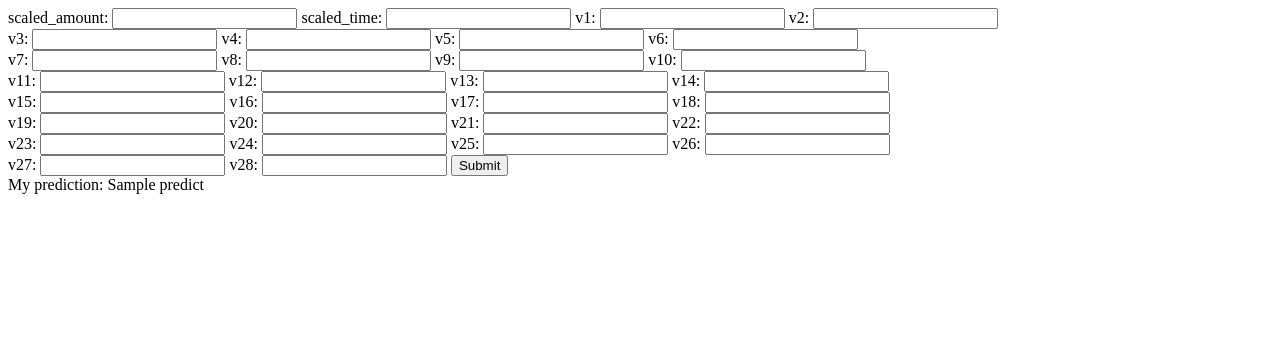
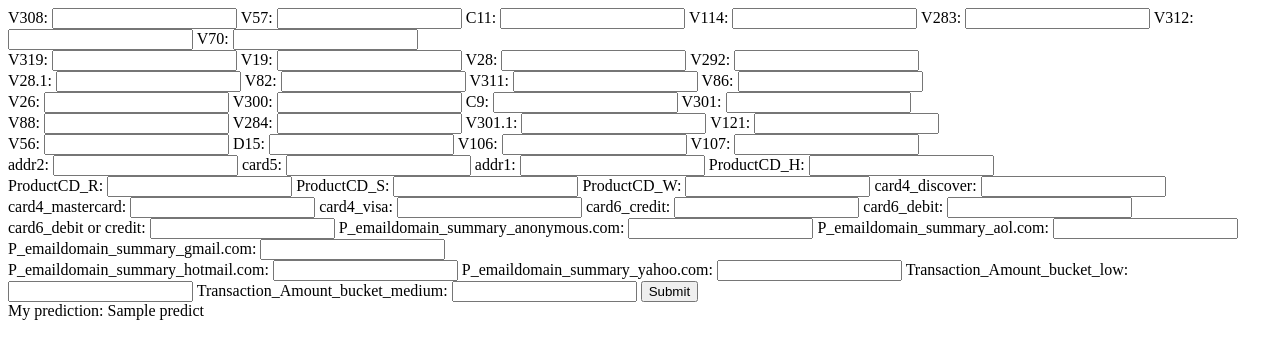
Before and after one commit to saurav2k1/credit-card-fraud-detection-sk, a Python web app: template templates/index.html in a window 1280 px wide. Shown: the top 359 px of the page. Run offline with Jinja, Linux system fonts and the light colour scheme; the template is opened without the code that fills it: most values are stand-ins (such as "Sample title", 1, 10 or a date in 2020).

Commit message:
updated model based inputs

```diff
--- a/templates/index.html
+++ b/templates/index.html
@@ -6,36 +6,53 @@
 </head>
 <body>
     <form action="{{ url_for('predict')}}" method="POST">
-        scaled_amount:  <input type="number" name="scaled_amount">
-        scaled_time:  <input type="number" name="scaled_time">
-        v1:  <input type="number" name="v1">
-        v2:  <input type="number" name="v2"><br>
-        v3:  <input type="number" name="v3">
-        v4:  <input type="number" name="v4">
-        v5:  <input type="number" name="v5">
-        v6:  <input type="number" name="v6"><br>
-        v7:  <input type="number" name="v7">
-        v8:  <input type="number" name="v8">
-        v9:  <input type="number" name="v9">
-        v10:  <input type="number" name="v10"><br>
-        v11:  <input type="number" name="v11">
-        v12:  <input type="number" name="v12">
-        v13:  <input type="number" name="v13">
-        v14:  <input type="number" name="v14"><br>
-        v15:  <input type="number" name="v15">
-        v16:  <input type="number" name="v16">
-        v17:  <input type="number" name="v17">
-        v18:  <input type="number" name="v18"><br>
-        v19:  <input type="number" name="v19">
-        v20:  <input type="number" name="v20">
-        v21:  <input type="number" name="v21">
-        v22:  <input type="number" name="v22"><br>
-        v23:  <input type="number" name="v23">
-        v24:  <input type="number" name="v24">
-        v25:  <input type="number" name="v25">
-        v26:  <input type="number" name="v26"><br>
-        v27:  <input type="number" name="v27">
-        v28:  <input type="number" name="v28">
+        V308:  <input type="number" name="V308">
+        V57:  <input type="number" name="V57">
+        C11:  <input type="number" name="C11">
+        V114:  <input type="number" name="V114">
+        V283:  <input type="number" name="V283">
+        V312:  <input type="number" name="V312">
+        V70:  <input type="number" name="V70"><br>
+        V319:  <input type="number" name="V319">
+        V19:  <input type="number" name="V19">
+        V28:  <input type="number" name="V28">
+        V292:  <input type="number" name="V292"><br>
+        V28.1:  <input type="number" name="V28.1">
+        V82:  <input type="number" name="V82">
+        V311:  <input type="number" name="V311">
+        V86:  <input type="number" name="V86"><br>
+        V26:  <input type="number" name="V26">
+        V300:  <input type="number" name="V300">
+        C9:  <input type="number" name="C9">
+        V301:  <input type="number" name="V301"><br>
+        V88:  <input type="number" name="V88">
+        V284:  <input type="number" name="V284">
+        V301.1:  <input type="number" name="V301.1">
+        V121:  <input type="number" name="V121"><br>
+        V56:  <input type="number" name="V56">
+        D15:  <input type="number" name="D15">
+        V106:  <input type="number" name="V106">
+        V107:  <input type="number" name="V107"><br>
+        addr2:  <input type="number" name="addr2">
+        card5:  <input type="number" name="card5">
+        addr1:  <input type="number" name="addr1">
+        ProductCD_H:  <input type="text" name="ProductCD_H"><br>
+        ProductCD_R:  <input type="text" name="ProductCD_R">
+        ProductCD_S:  <input type="text" name="ProductCD_S">
+        ProductCD_W:  <input type="text" name="ProductCD_W">
+        card4_discover:  <input type="text" name="card4_discover"><br>
+        card4_mastercard:  <input type="text" name="card4_mastercard">
+        card4_visa:  <input type="text" name="card4_visa">
+        card6_credit:  <input type="text" name="card6_credit">
+        card6_debit:  <input type="text" name="card6_debit"><br>
+        card6_debit or credit:  <input type="text" name="card6_debit or credit">
+        P_emaildomain_summary_anonymous.com:  <input type="text" name="P_emaildomain_summary_anonymous.com">
+        P_emaildomain_summary_aol.com:  <input type="text" name="P_emaildomain_summary_aol.com">
+        P_emaildomain_summary_gmail.com:  <input type="text" name="P_emaildomain_summary_gmail.com"><br>
+        P_emaildomain_summary_hotmail.com:  <input type="text" name="P_emaildomain_summary_hotmail.com">
+        P_emaildomain_summary_yahoo.com:  <input type="text" name="P_emaildomain_summary_yahoo.com">
+        Transaction_Amount_bucket_low:  <input type="text" name="Transaction_Amount_bucket_low">
+        Transaction_Amount_bucket_medium:  <input type="text" name="Transaction_Amount_bucket_medium">
         <input type=submit value=Submit>
    </form>
     My prediction: {{ predict }}
```
Also changed, not shown: app.py (+49 -31 lines).
